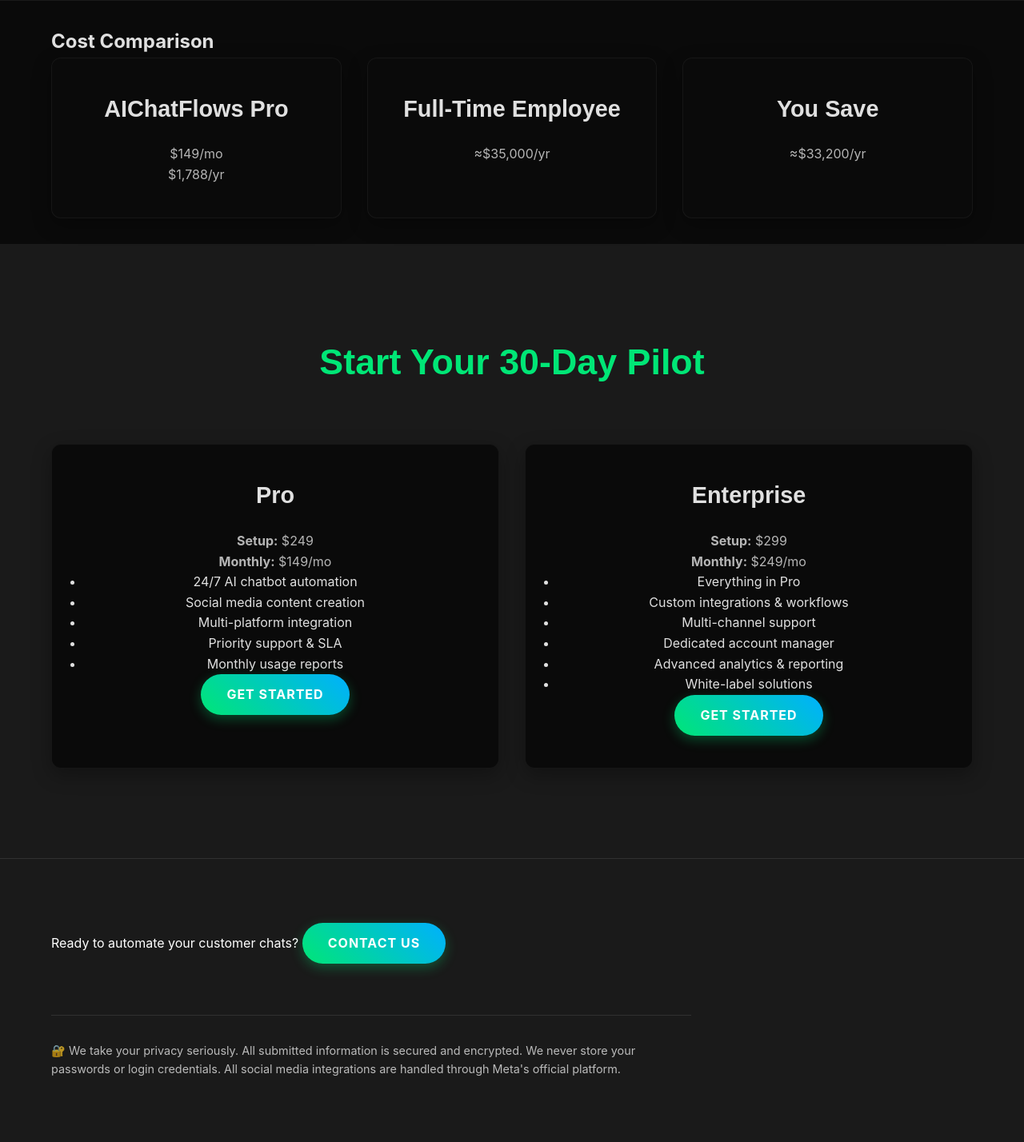
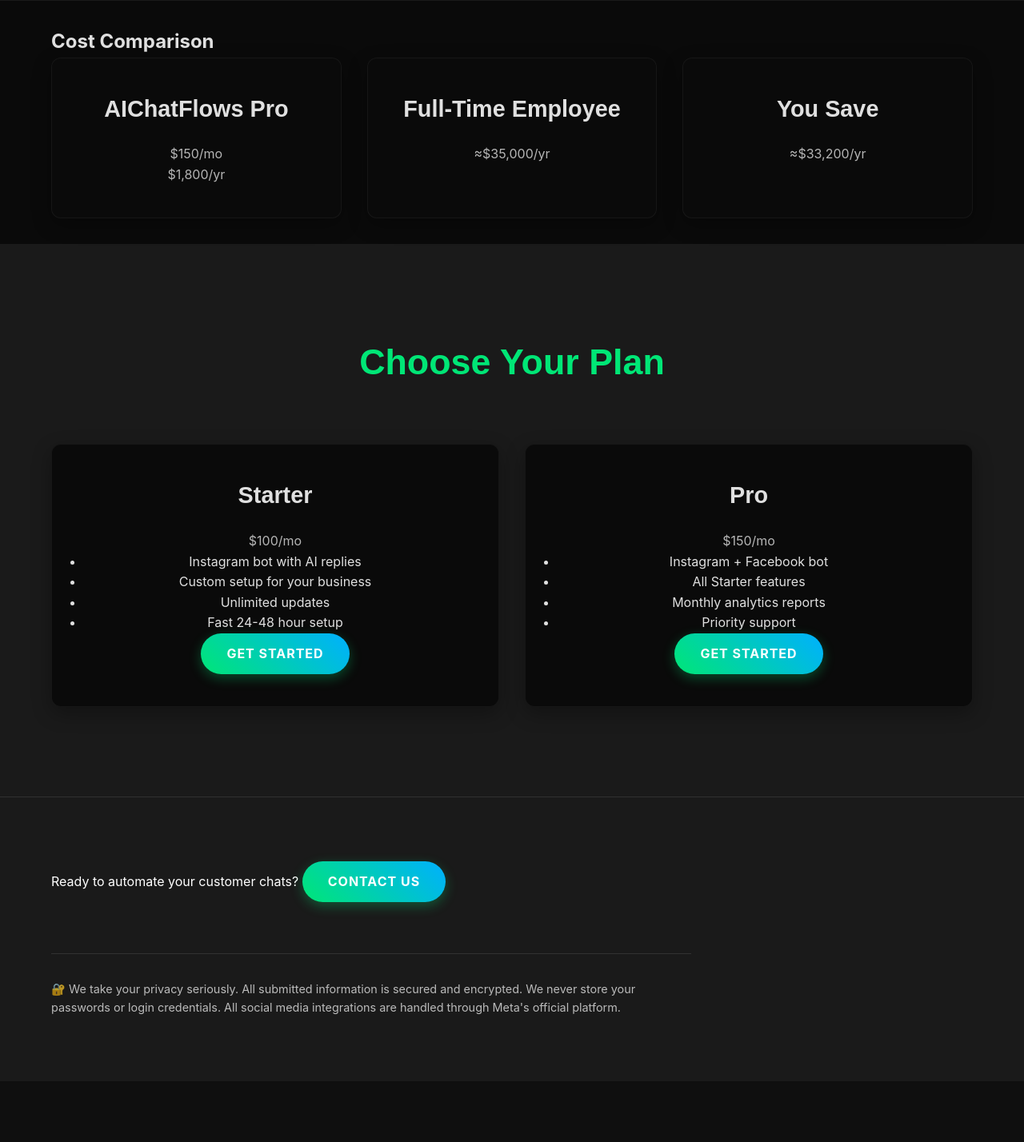
Before and after one commit to Eli45-23/ai-coffee, a FastAPI app: page / in a window 1280 px wide. Shown: the part 2223-3651 px from the top of the page at 80% size. After the commit the page ends 3492 px from the top, so only its background shows below. Run offline with FastAPI, Linux system fonts and the light colour scheme.

Commit message:
Update pricing plans to Starter ($100) and Pro ($150)
- Replaced Pro/Enterprise plans with new Starter and Pro tiers
- Starter: $100/mo - Instagram bot with AI replies
- Pro: $150/mo - Instagram + Facebook bot with analytics
- Updated cost comparison section to reflect new Pro pricing
- Removed setup fees from pricing display
- Updated mailto links with new plan details

🤖 Generated with [Claude Code](https://claude.ai/code)

Co-Authored-By: Claude <noreply@anthropic.com>

```diff
--- a/templates/index.html
+++ b/templates/index.html
@@ -68,8 +68,8 @@
       <div class="cards">
         <div class="card">
           <h3>AIChatFlows Pro</h3>
-          <p>$149/mo</p>
-          <p>$1,788/yr</p>
+          <p>$150/mo</p>
+          <p>$1,800/yr</p>
         </div>
         <div class="card">
           <h3>Full-Time Employee</h3>
@@ -86,34 +86,29 @@
   <!-- Pricing -->
   <section id="pricing" class="pricing">
     <div class="container">
-      <h2>Start Your 30-Day Pilot</h2>
+      <h2>Choose Your Plan</h2>
       <div class="cards">
+        <div class="card">
+          <h3>Starter</h3>
+          <p class="price">$100<span>/mo</span></p>
+          <ul>
+            <li>Instagram bot with AI replies</li>
+            <li>Custom setup for your business</li>
+            <li>Unlimited updates</li>
+            <li>Fast 24-48 hour setup</li>
+          </ul>
+          <a href="mailto:hello@aichatflows.com?subject=Starter%20Plan%20Inquiry%20-%20%24100%2Fmo&body=Hi!%20I'm%20interested%20in%20the%20AIChatFlows%20Starter%20plan%20(%24100%2Fmo).%20Please%20send%20me%20more%20information." class="btn">Get Started</a>
+        </div>
         <div class="card popular">
           <h3>Pro</h3>
-          <p><strong>Setup:</strong> $249</p>
-          <p><strong>Monthly:</strong> $149/mo</p>
+          <p class="price">$150<span>/mo</span></p>
           <ul>
-            <li>24/7 AI chatbot automation</li>
-            <li>Social media content creation</li>
-            <li>Multi-platform integration</li>
-            <li>Priority support & SLA</li>
-            <li>Monthly usage reports</li>
+            <li>Instagram + Facebook bot</li>
+            <li>All Starter features</li>
+            <li>Monthly analytics reports</li>
+            <li>Priority support</li>
           </ul>
-          <a href="mailto:hello@aichatflows.com?subject=Pro Plan Inquiry - $149/mo&body=Hi! I'm interested in the AIChatFlows Pro plan ($149/mo setup $249). Please send me more information." class="btn">Get Started</a>
-        </div>
-        <div class="card">
-          <h3>Enterprise</h3>
-          <p><strong>Setup:</strong> $299</p>
-          <p><strong>Monthly:</strong> $249/mo</p>
-          <ul>
-            <li>Everything in Pro</li>
-            <li>Custom integrations & workflows</li>
-            <li>Multi-channel support</li>
-            <li>Dedicated account manager</li>
-            <li>Advanced analytics & reporting</li>
-            <li>White-label solutions</li>
-          </ul>
-          <a href="mailto:hello@aichatflows.com?subject=Enterprise Plan Inquiry - $249/mo&body=Hi! I'm interested in the AIChatFlows Enterprise plan ($249/mo setup $299). Please send me more information about custom integrations." class="btn">Get Started</a>
+          <a href="mailto:hello@aichatflows.com?subject=Pro%20Plan%20Inquiry%20-%20%24150%2Fmo&body=Hi!%20I'm%20interested%20in%20the%20AIChatFlows%20Pro%20plan%20(%24150%2Fmo).%20Please%20send%20me%20more%20information." class="btn">Get Started</a>
         </div>
       </div>
     </div>
```
